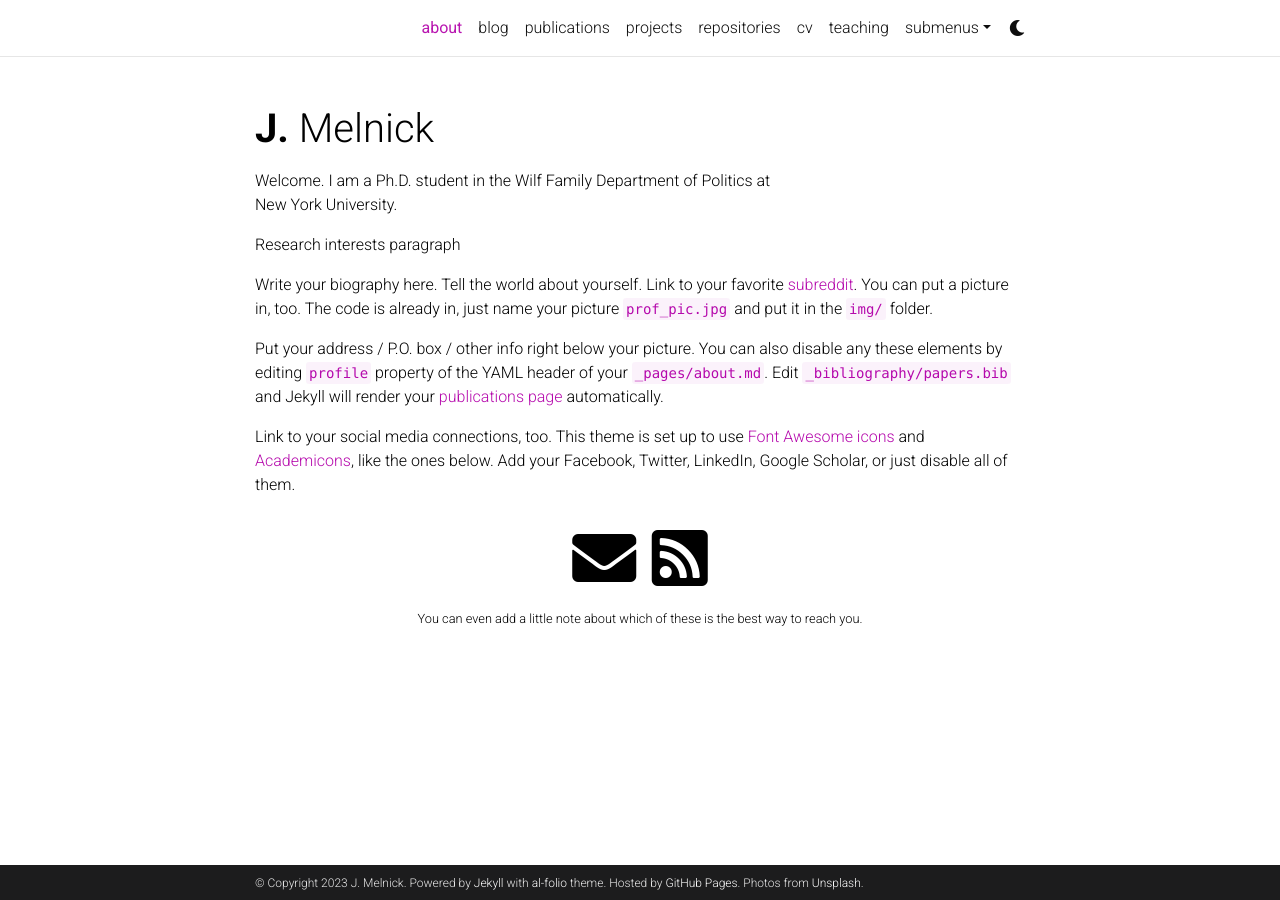
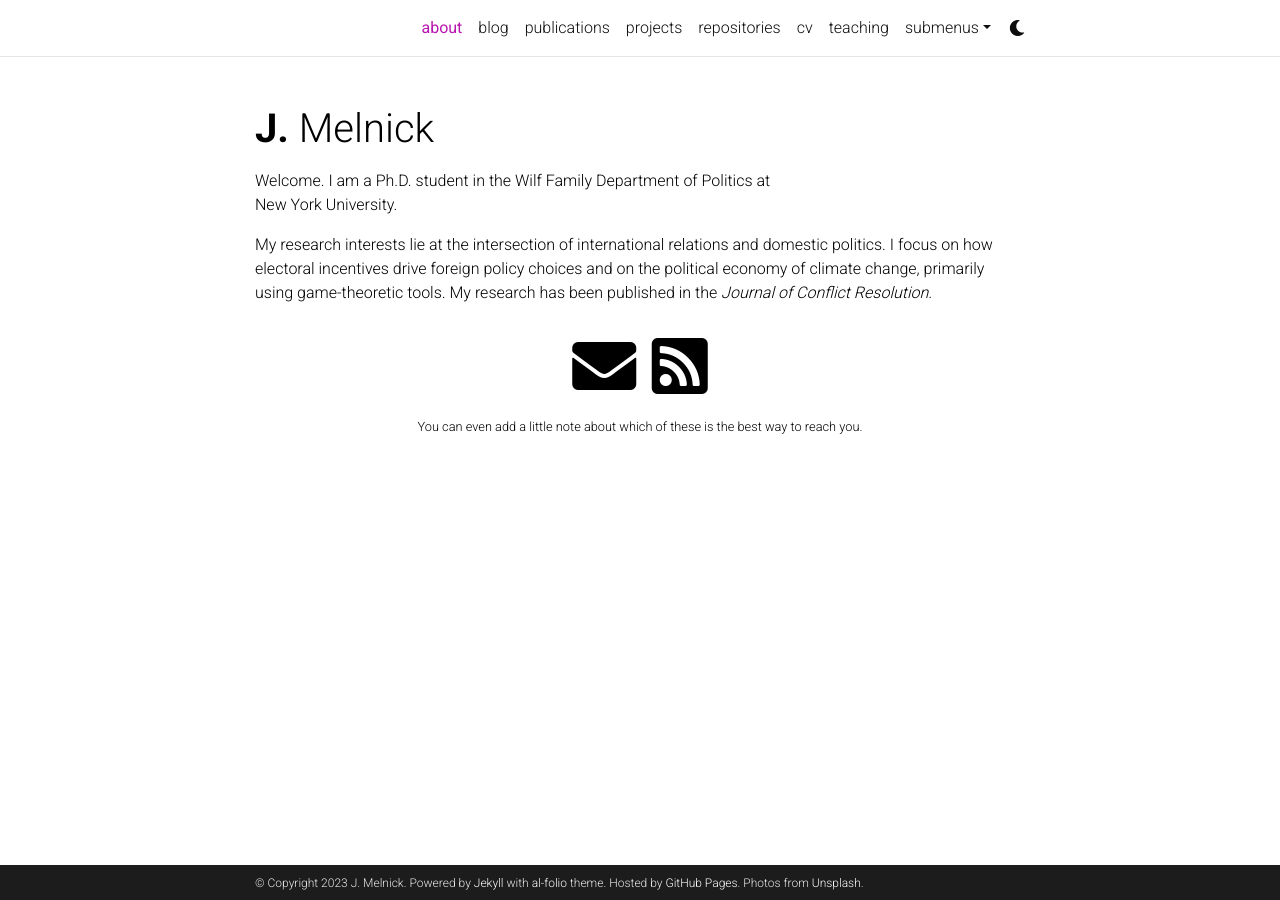
Before and after one commit to justinmelnick/justinmelnick.github.io, a Jekyll site: the page built from _pages/about.md, in a window 1280 px wide. Built offline with Jekyll 4.4.1, drawn with Linux system fonts in a browser that asks for light colours; comment, search, counter and statistics services are not loaded; a style sheet for code colours, icons or effects is not loaded.

Commit message:
Update about.md

```diff
--- a/_pages/about.md
+++ b/_pages/about.md
@@ -20,11 +20,4 @@ social: true  # includes social icons at the bottom of the page
 
 Welcome. I am a Ph.D. student in the Wilf Family Department of Politics at New York University.
 
-Research interests paragraph
-
-
-Write your biography here. Tell the world about yourself. Link to your favorite [subreddit](http://reddit.com). You can put a picture in, too. The code is already in, just name your picture `prof_pic.jpg` and put it in the `img/` folder.
-
-Put your address / P.O. box / other info right below your picture. You can also disable any these elements by editing `profile` property of the YAML header of your `_pages/about.md`. Edit `_bibliography/papers.bib` and Jekyll will render your [publications page](/al-folio/publications/) automatically.
-
-Link to your social media connections, too. This theme is set up to use [Font Awesome icons](http://fortawesome.github.io/Font-Awesome/) and [Academicons](https://jpswalsh.github.io/academicons/), like the ones below. Add your Facebook, Twitter, LinkedIn, Google Scholar, or just disable all of them.
+My research interests lie at the intersection of international relations and domestic politics. I focus on how electoral incentives drive foreign policy choices and on the political economy of climate change, primarily using game-theoretic tools. My research has been published in the _Journal of Conflict Resolution._
```
